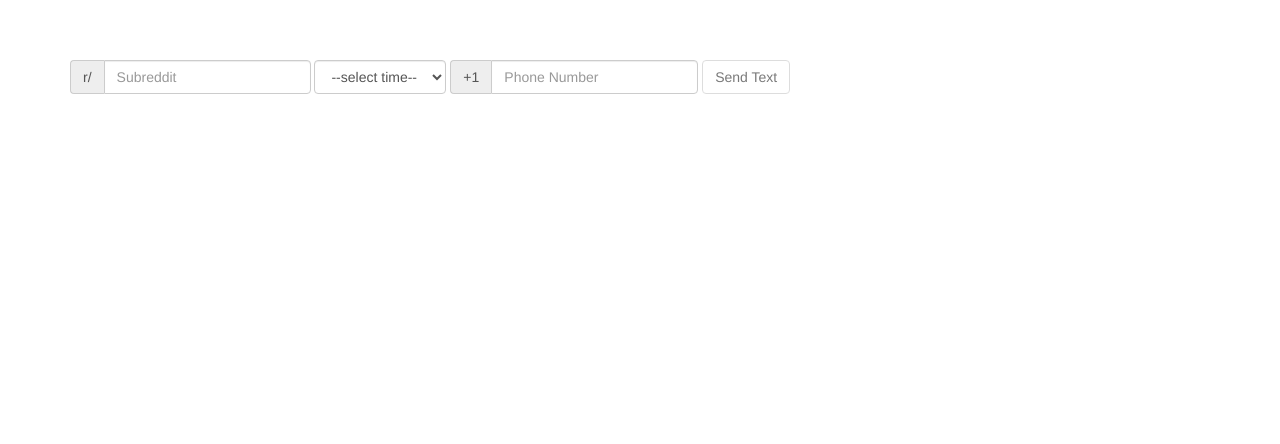
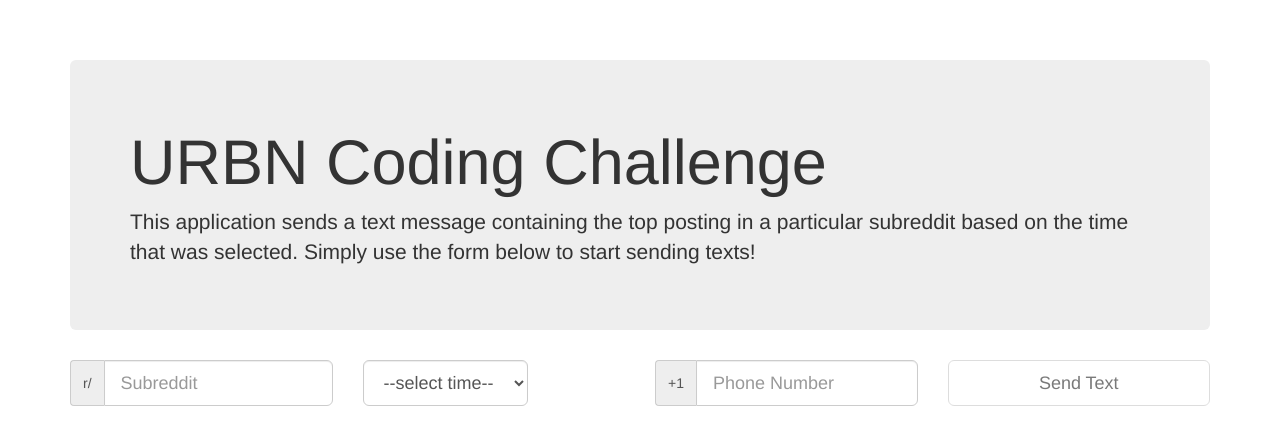
Before and after one commit to rightlag/urban, a website: page app/index.html in a window 1280 px wide. Drawn offline with nearby package versions, Linux system fonts and the light colour scheme; some packages are replaced by stand-ins of ours.

Commit message:
styling and minor changes

```diff
--- a/app/index.html
+++ b/app/index.html
@@ -10,7 +10,11 @@
   </head>
   <body>
     <div class="container">
-      <div ng-view></div>
+      <div class="row">
+        <div class="col-md-12">
+          <div ng-view></div>
+        </div>
+      </div>
     </div>
     <script type="text/javascript" src="/node_modules/jquery/dist/jquery.min.js"></script>
     <script type="text/javascript" src="/node_modules/bootstrap/dist/js/bootstrap.min.js"></script>
--- a/app/reddit-sms/reddit-sms.controller.js
+++ b/app/reddit-sms/reddit-sms.controller.js
@@ -16,6 +16,7 @@
     // HTTP/2 API to send the article with the highest score based on the time
     // that is entered via the user.
     function dispatch() {
+      vm.errors = [];
       redditService.getChildren(vm.subreddit, vm.time)
         .then(successCallback)
         .catch(errorCallback);
--- a/app/reddit-sms/reddit-sms.html
+++ b/app/reddit-sms/reddit-sms.html
@@ -1,26 +1,41 @@
+<div class="jumbotron">
+  <h1>URBN Coding Challenge</h1>
+  <p>This application sends a text message containing the top posting in a particular subreddit based on the time that was selected. Simply use the form below to start sending texts!</p>
+</div>
 <form name="rsms" class="form-inline" ng-submit="vm.dispatch()" novalidate>
+  <div class="row">
+    <div class="col-sm-3">
       <div class="form-group">
         <label class="sr-only" for="subreddit">Subreddit</label>
         <div class="input-group">
           <div class="input-group-addon">r/</div>
-      <input type="text" class="form-control" id="subreddit" placeholder="Subreddit" ng-model="vm.subreddit" required>
+          <input type="text" class="form-control input-lg" id="subreddit" placeholder="Subreddit" ng-model="vm.subreddit" required>
         </div>
       </div>
+    </div>
+    <div class="col-sm-3">
       <div class="form-group">
-    <select class="form-control" ng-model="vm.time" required>
+        <select class="form-control input-lg time-dropdown" ng-model="vm.time" required>
           <option value="">--select time--</option>
           <option ng-repeat="time in vm.times">{{ time }}</option>
         </select>
       </div>
+    </div>
+    <div class="col-sm-3">
       <div class="form-group">
         <label class="sr-only" for="phoneNumber">Phone Number</label>
         <div class="input-group">
           <span class="input-group-addon">+1</span>
-      <input type="tel" class="form-control" id="phoneNumber" placeholder="Phone Number" ng-model="vm.phoneNumber" required>
+          <input type="tel" class="form-control input-lg" id="phoneNumber" placeholder="Phone Number" ng-model="vm.phoneNumber" required>
         </div>
       </div>
-  <button type="submit" class="btn btn-default" ng-disabled="rsms.$invalid">Send Text</button>
+    </div>
+    <div class="col-sm-3">
+      <button type="submit" class="btn btn-default btn-lg btn-block" ng-disabled="rsms.$invalid">Send Text</button>
+    </div>
+  </div>
 </form>
+<section id="main-content">
   <div class="alert alert-danger" role="alert" ng-if="vm.errors.length > 0">
     <span class="glyphicon glyphicon-exclamation-sign" aria-hidden="true"></span>
     <span class="sr-only">Error:</span>
@@ -28,8 +43,11 @@
   </div>
   <div class="panel panel-default" ng-show="vm.success">
     <div class="panel-body">
-    <p>Sending a text to: {{ vm.phoneNumber }}</p>
+      <h2>Sending a text to: <strong>{{ vm.phoneNumber }}</strong></h2>
+      <blockquote>
         <p>{{ vm.article.title }}</p>
-    <p><a href="{{ vm.article.url }}" target="_blank">[view content]</a></p>
+      </blockquote>
+      <p><a href="{{ vm.article.url }}" class="btn btn-primary" target="_blank">view content</a></p>
     </div>
   </div>
+</section>
--- a/content/css/app.css
+++ b/content/css/app.css
@@ -1,3 +1,7 @@
 body {
   padding-top: 60px;
 }
+
+section#main-content {
+  margin-top: 20px;
+}
```
Also changed, not shown: app/services/reddit.service.spec.js (+2 -1 lines), app/services/sms.service.spec.js (+4 -2 lines), README.md. Lines whose indentation alone changed are shown as unchanged.
